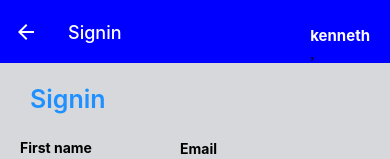
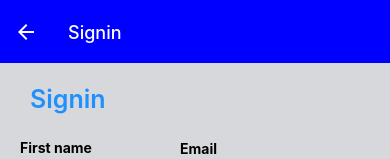
Before and after one commit to kencal20/stack_2, a React Native app: screen /Signin in a window 390 px wide. Shown: the top 159 px of the page. Built offline with nearby package versions, Linux system fonts and the light colour scheme.

Commit message:
signin & login right header update

```diff
--- a/src/components/navigation.js
+++ b/src/components/navigation.js
@@ -23,24 +23,12 @@ export default function Navigation() {
         <Stack.Screen
           name="Signin"
           component={Signin}
-          options={{
-            headerRight: () => (
-              <TouchableOpacity style={style.rightheader}>
-                <Text style={style.rightheadertxt}>kenneth</Text>,
-              </TouchableOpacity>
-            ),
-          }}
+
         />
         <Stack.Screen
           name="Login"
           component={Login}
-          options={{
-            headerRight: () => (
-              <TouchableOpacity style={style.rightheader}>
-                <Text style={style.rightheadertxt}>kenneth</Text>,
-              </TouchableOpacity>
-            ),
-          }}
+
         />
       </Stack.Navigator>
     </NavigationContainer>
```
